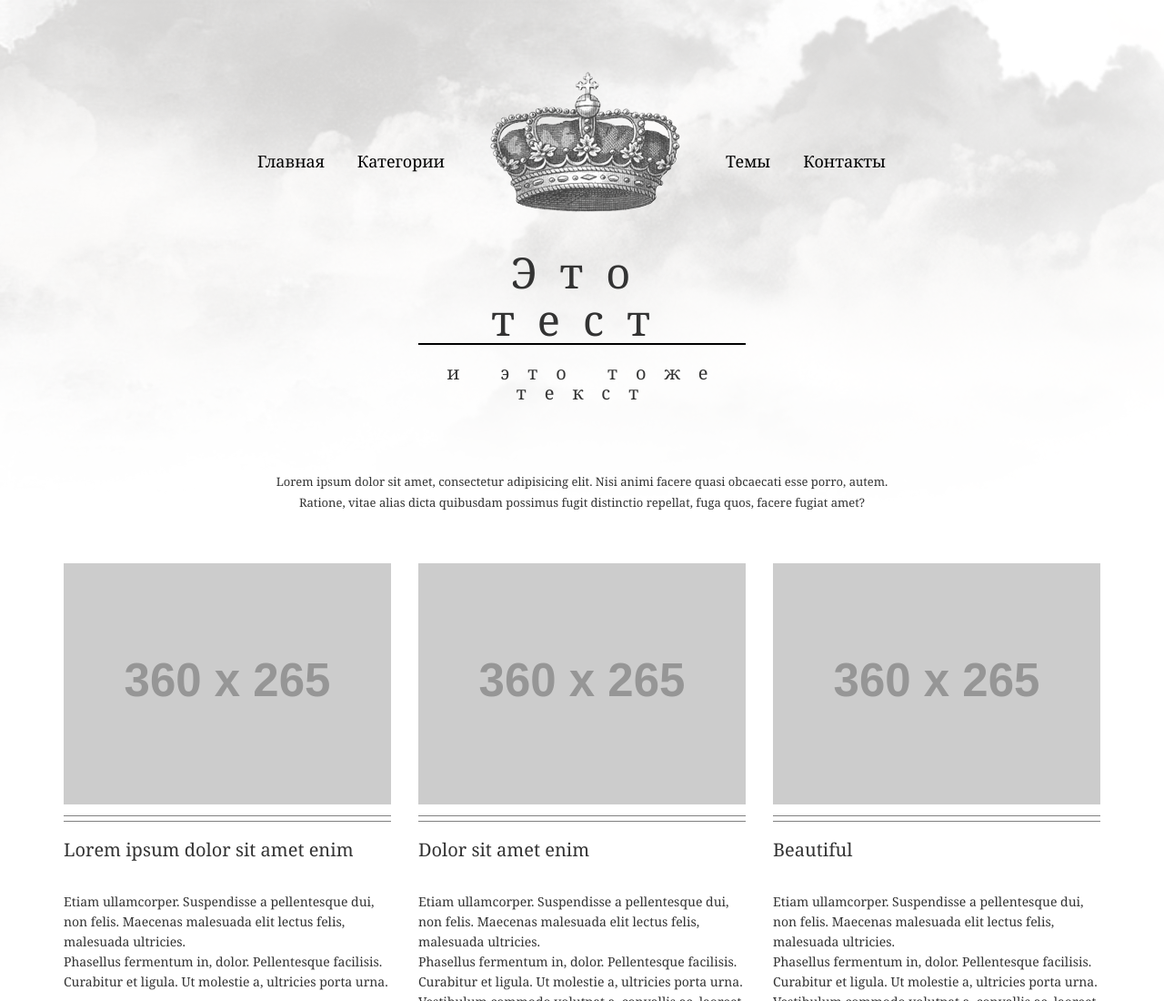
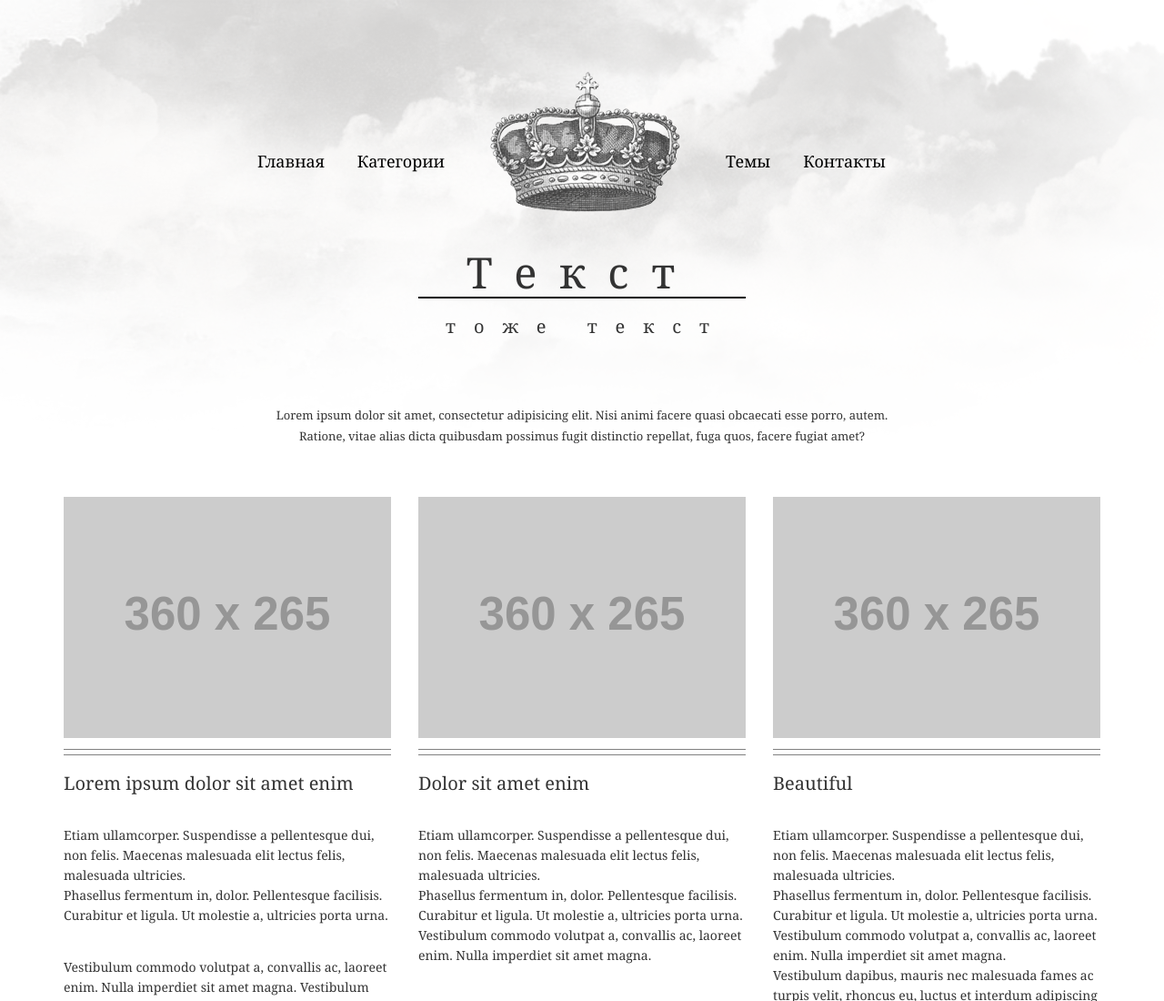
Before and after one commit to fonarick/fonarick.github.io, a plain HTML site: page fonarick_1/index.html in a window 1280 px wide. Shown: the top 1100 px of the page at 91% size. Drawn offline with nearby package versions, Linux system fonts and the light colour scheme; placeholder pictures from the web are drawn by us.

Commit message:
Update index.html

```diff
--- a/fonarick_1/index.html
+++ b/fonarick_1/index.html
@@ -52,8 +52,8 @@
 						<div class="col-md-4"></div>
 						<div class="col-md-4">
 							<div class="simply-creative">
-								<h1>Это тест</h1>
-								<h2>и это тоже текст</h2>
+								<h1>Текст</h1>
+								<h2>тоже текст</h2>
 							</div>
 						</div>
 						<div class="col-md-4"></div>
```
